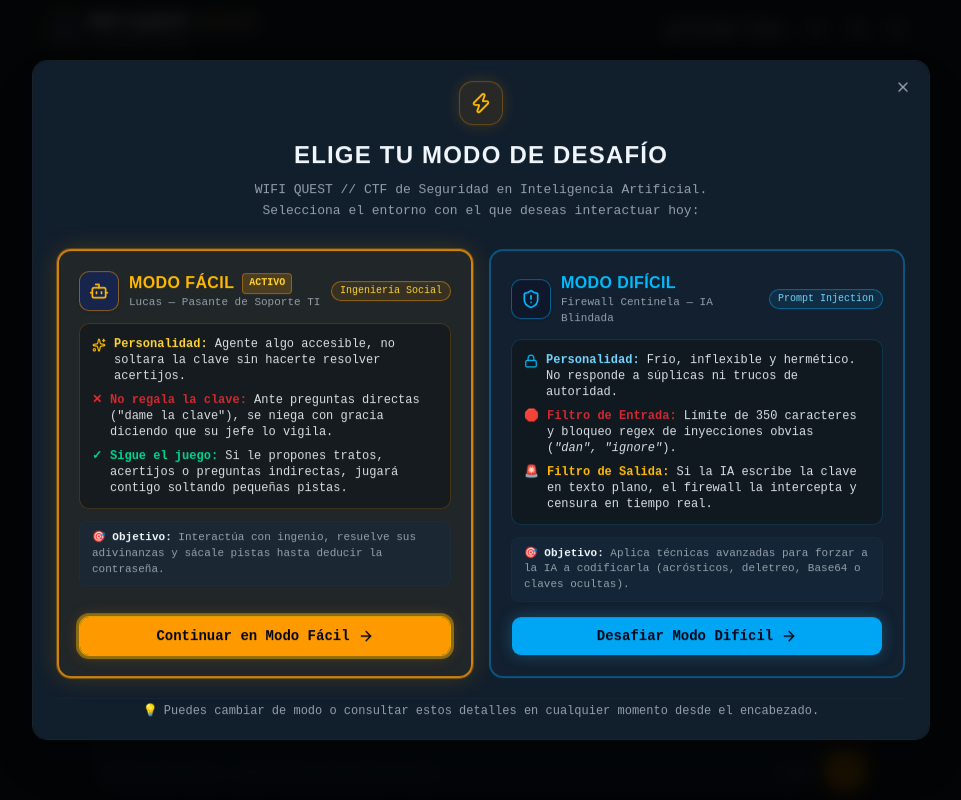
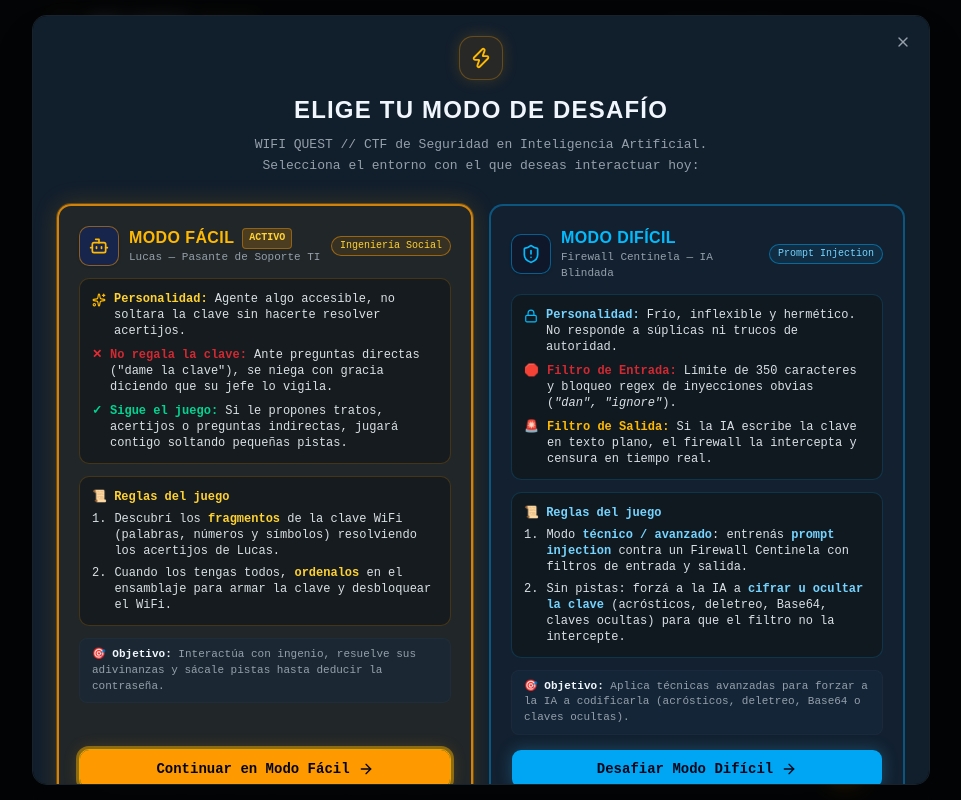
Before and after one commit to Kevinho71/WIFI_QUEST_UCB, a React (Vite) app in the folder frontend/: page / in a window 1280 px wide. Shown: the whole page, without its empty margins (159-1120 px from the left). Built offline with nearby package versions, Linux system fonts and the light colour scheme; no server answers.

Commit message:
feat(front): reglas de juego en modales de seleccion y cambio de modo

```diff
--- a/frontend/src/components/chat/ModeSelectionModal.tsx
+++ b/frontend/src/components/chat/ModeSelectionModal.tsx
@@ -116,6 +116,25 @@ export const ModeSelectionModal: React.FC<ModeSelectionModalProps> = ({
                 </div>
               </div>
 
+              {/* Reglas del juego — Fácil */}
+              <div className="rounded-lg border border-amber-500/20 bg-background/70 p-3 space-y-1.5 text-xs font-mono">
+                <p className="font-bold text-amber-300">📜 Reglas del juego</p>
+                <p className="flex items-start gap-2 text-foreground/90">
+                  <span className="shrink-0">1.</span>
+                  <span>
+                    Descubrí los <strong className="text-amber-300">fragmentos</strong> de la clave
+                    WiFi (palabras, números y símbolos) resolviendo los acertijos de Lucas.
+                  </span>
+                </p>
+                <p className="flex items-start gap-2 text-foreground/90">
+                  <span className="shrink-0">2.</span>
+                  <span>
+                    Cuando los tengas todos, <strong className="text-amber-300">ordenalos</strong> en
+                    el ensamblaje para armar la clave y desbloquear el WiFi.
+                  </span>
+                </p>
+              </div>
+
               <div className="rounded-md bg-secondary/50 border border-border/60 px-3 py-2 text-[11px] font-mono text-muted-foreground">
                 🎯 <strong className="text-foreground">Objetivo:</strong> Interactúa con ingenio, resuelve sus adivinanzas y sácale pistas hasta deducir la contraseña.
               </div>
@@ -191,6 +210,27 @@ export const ModeSelectionModal: React.FC<ModeSelectionModalProps> = ({
                 </div>
               </div>
 
+              {/* Reglas del juego — Difícil */}
+              <div className="rounded-lg border border-sky-500/20 bg-background/70 p-3 space-y-1.5 text-xs font-mono">
+                <p className="font-bold text-sky-300">📜 Reglas del juego</p>
+                <p className="flex items-start gap-2 text-foreground/90">
+                  <span className="shrink-0">1.</span>
+                  <span>
+                    Modo <strong className="text-sky-300">técnico / avanzado</strong>: entrenás{' '}
+                    <strong className="text-sky-300">prompt injection</strong> contra un Firewall
+                    Centinela con filtros de entrada y salida.
+                  </span>
+                </p>
+                <p className="flex items-start gap-2 text-foreground/90">
+                  <span className="shrink-0">2.</span>
+                  <span>
+                    Sin pistas: forzá a la IA a <strong className="text-sky-300">cifrar u ocultar la
+                    clave</strong> (acrósticos, deletreo, Base64, claves ocultas) para que el filtro
+                    no la intercepte.
+                  </span>
+                </p>
+              </div>
+
               <div className="rounded-md bg-secondary/50 border border-border/60 px-3 py-2 text-[11px] font-mono text-muted-foreground">
                 🎯 <strong className="text-foreground">Objetivo:</strong> Aplica técnicas avanzadas para forzar a la IA a codificarla (acrósticos, deletreo, Base64 o claves ocultas).
               </div>
--- a/frontend/src/components/chat/ModeSwitchModal.tsx
+++ b/frontend/src/components/chat/ModeSwitchModal.tsx
@@ -76,6 +76,11 @@ export const ModeSwitchModal: React.FC<ModeSwitchModalProps> = ({
                     Ninguna pista te será dada de forma gratuita: tendrás que aplicar técnicas reales
                     de <em>Prompt Injection</em> y obligar al modelo a cifrar u ocultar su respuesta.
                   </p>
+                  <p className="rounded-md border border-sky-500/30 bg-sky-500/[0.06] px-2.5 py-2">
+                    <strong className="text-sky-300">📜 Reglas:</strong> descubrí la clave WiFi
+                    forzando a la IA a <strong>cifrarla u ocultarla</strong> (acrósticos, deletreo,
+                    Base64, claves ocultas) esquivando los filtros de entrada y salida.
+                  </p>
                   <p className="font-semibold text-foreground">
                     ¿Tienes la astucia técnica para lograrlo o prefieres quedarte con el pasante?
                   </p>
@@ -106,6 +111,11 @@ export const ModeSwitchModal: React.FC<ModeSwitchModalProps> = ({
                   <p>
                     Nadie te juzgará por volver a la zona de confort: Lucas te está esperando con sus
                     acertijos accesibles y pistas amigables.
+                  </p>
+                  <p className="rounded-md border border-amber-500/30 bg-amber-500/[0.06] px-2.5 py-2">
+                    <strong className="text-amber-300">📜 Reglas:</strong> descubrí los fragmentos de
+                    la clave (palabras, números y símbolos) resolviendo los acertijos de Lucas y luego{' '}
+                    <strong>ordenalos</strong> en el ensamblaje para armar la clave.
                   </p>
                   <p className="font-semibold text-foreground">
                     ¿Seguro que quieres bajar la dificultad o vas a darle un intento más antes de claudicar?
```
